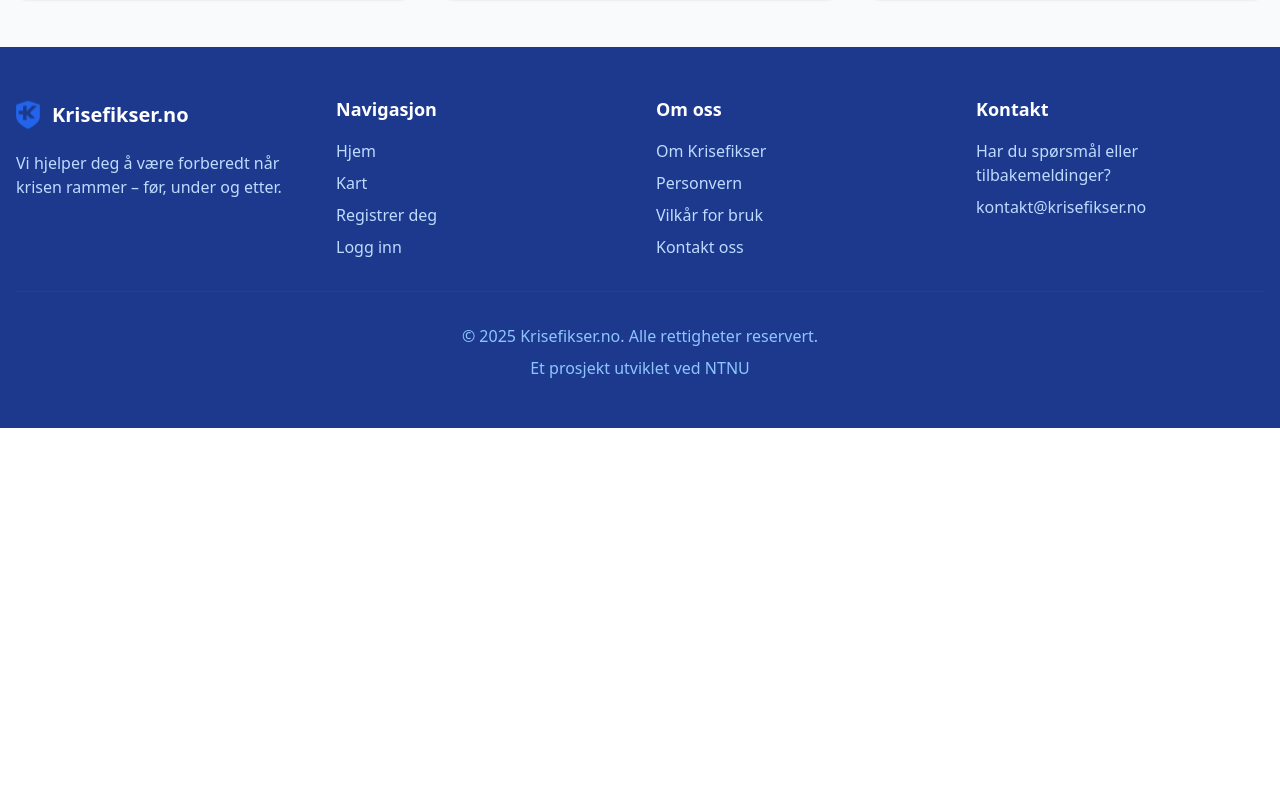
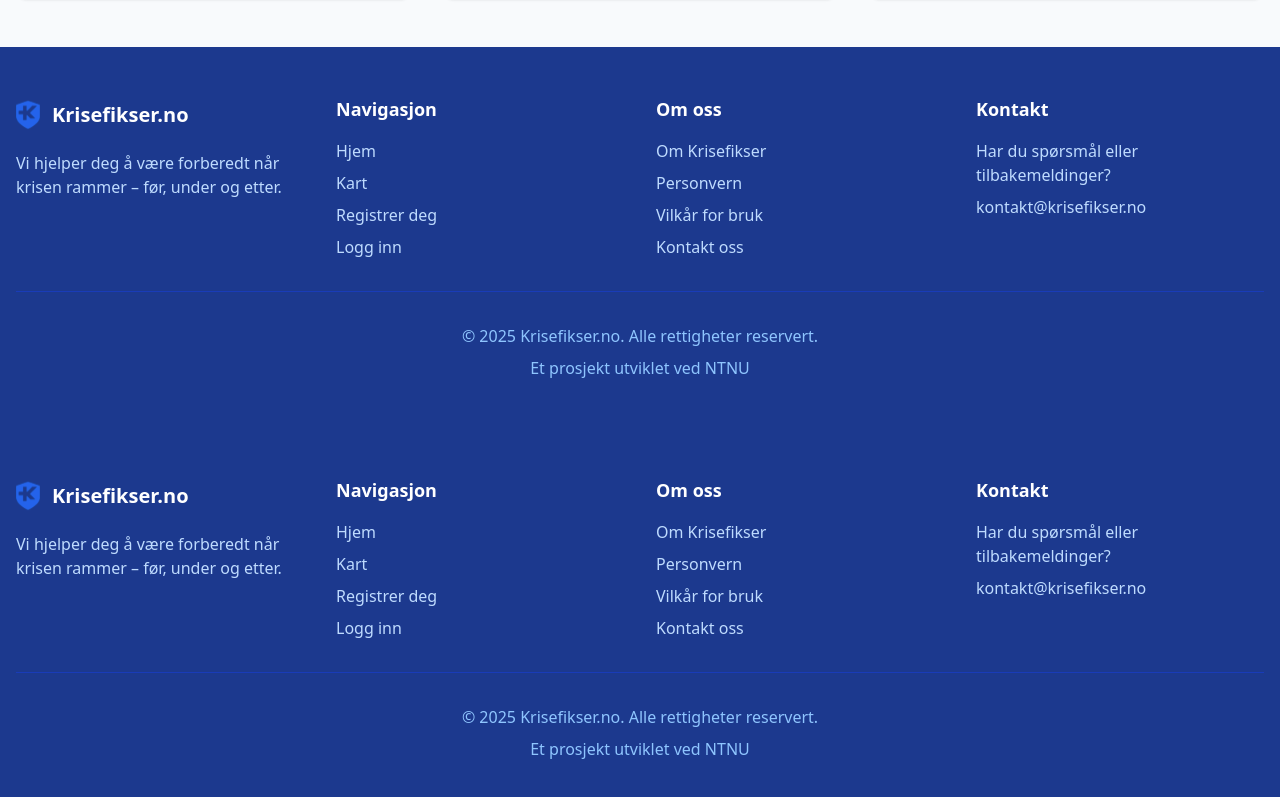
Before and after one commit to idatt2106-v25-02/krisefikser, a Vue app in the folder frontend/: page / in a window 1280 px wide. Shown: the part 2143-2940 px from the top of the page. Before the commit the page ends 2571 px from the top, so only its background shows below. Built offline with nearby package versions, Linux system fonts and the light colour scheme.

Commit message:
fix: footer everywhere

```diff
--- a/frontend/src/App.vue
+++ b/frontend/src/App.vue
@@ -1,7 +1,7 @@
 <script setup lang="ts">
-  import { RouterView } from "vue-router"
-  import AppNavbar from '@/components/layout/Navbar.vue';
-
+import { RouterView } from "vue-router"
+import AppNavbar from '@/components/layout/Navbar.vue';
+import AppFooter from '@/components/layout/Footer.vue';
 
 </script>
 
@@ -9,5 +9,6 @@
   <div id="app">
     <AppNavbar />
     <router-view />
+    <AppFooter />
   </div>
 </template>
```
